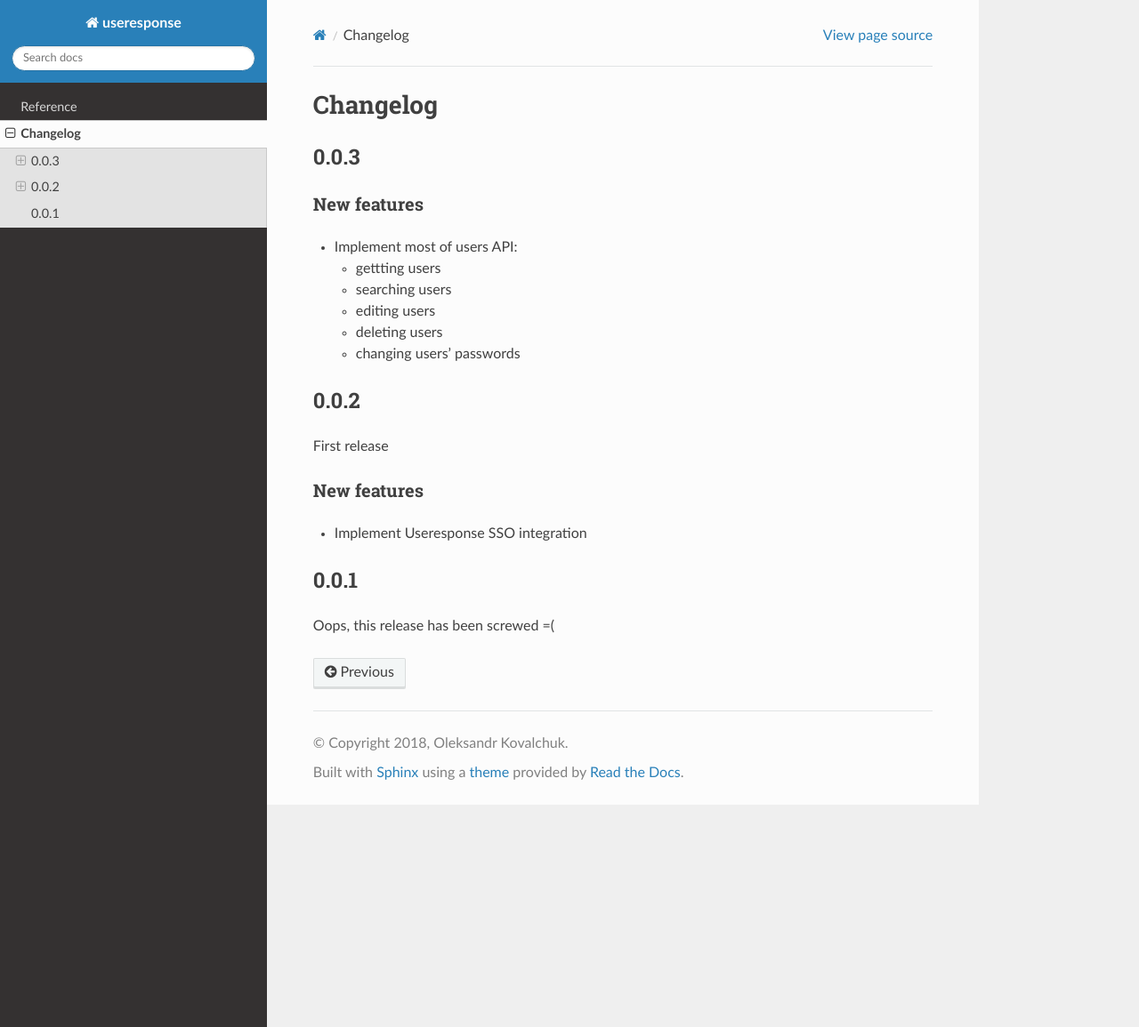
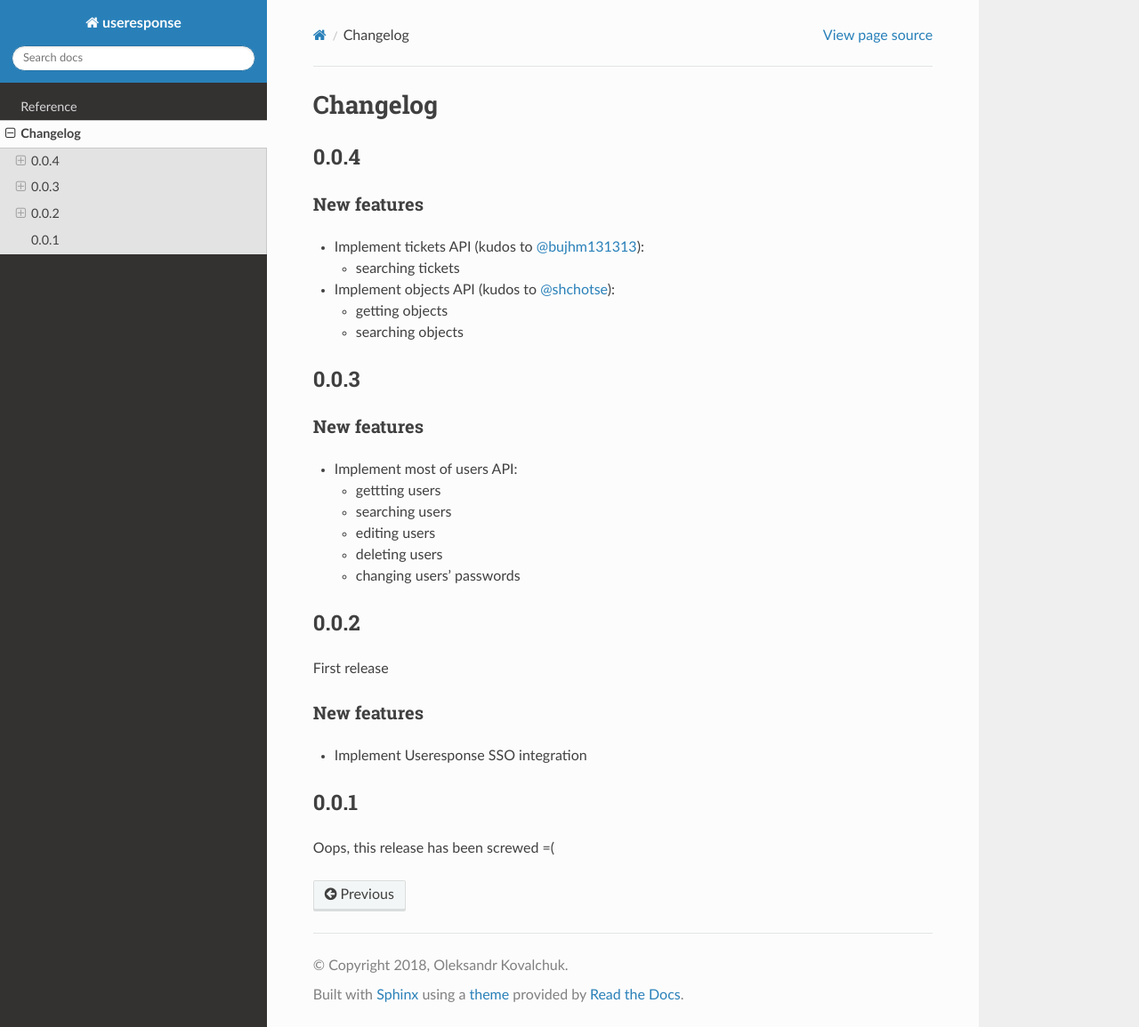
Before and after one commit to anxolerd/useresponse, a Sphinx documentation site: the page built from docs/changelog.rst, in a window 1280 px wide and 1155 px high. Shown: the whole window at 89% size. Built offline with Sphinx 7.4.7 and the Read the Docs theme 2.0.0, drawn with Linux system fonts in a browser that asks for light colours.

Commit message:
Bump version to 0.0.4

```diff
--- a/CHANGELOG.rst
+++ b/CHANGELOG.rst
@@ -1,6 +1,22 @@
 =========
 Changelog
 =========
+
+0.0.4
+=====
+
+New features
+------------
+
+- Implement tickets API (kudos to `@bujhm131313 <https://github.com/bujhm131313>`_):
+
+  - searching tickets
+
+- Implement objects API (kudos to `@shchotse <https://github.com/shchotse>`_):
+
+  - getting objects
+  - searching objects
+
 
 0.0.3
 =====
--- a/docs/reference/api/index.rst
+++ b/docs/reference/api/index.rst
@@ -9,6 +9,7 @@ Currently implemented APIs are:
 
   users
   tickets
+  objects
 
 To use api, you have to initialize it first with the useresponse domain and the
 API token, obtained from useresponse.
--- a/docs/reference/api/tickets.rst
+++ b/docs/reference/api/tickets.rst
@@ -1,7 +1,10 @@
 Tickets
-~~~~~
+~~~~~~~
 
 The following methods are implemented:
 
 - ``search``
 - ``search_iter``
+
+.. automodule:: useresponse.api.tickets
+  :members:
--- a/useresponse/__init__.py
+++ b/useresponse/__init__.py
@@ -1 +1 @@
-__version__ = '0.0.3'
+__version__ = '0.0.4'
```
Also changed, not shown: docs/reference/api/objects.rst (added, +10 -0 lines).
